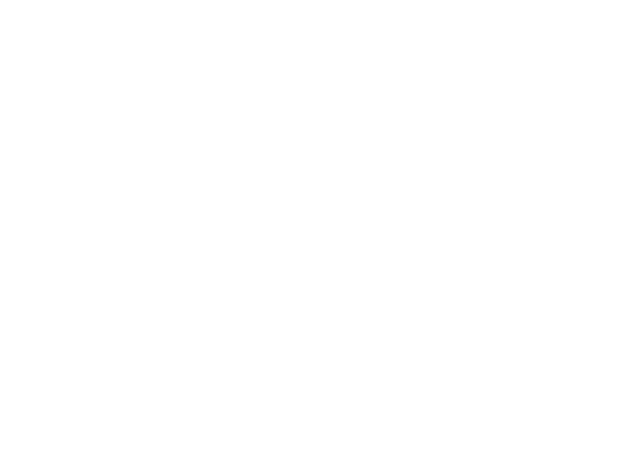
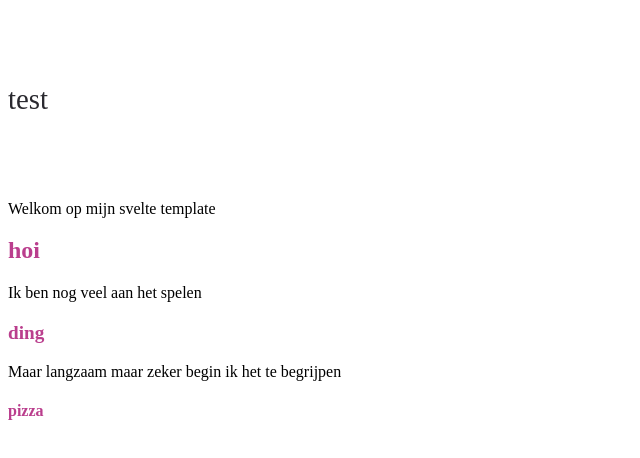
Before and after one commit to marcoFijan/frontend-applications, a Svelte app: page / in a window 1280 px wide. Shown: the top 458 px of the page, without its empty margins (0-640 px from the left). Built offline with nearby package versions, Linux system fonts and the light colour scheme.

Commit message:
added atom-structure + played around with components

```diff
--- a/src/App.svelte
+++ b/src/App.svelte
@@ -1,23 +1,21 @@
 <script type="text/javascript">
   import Nested from './Nested.svelte';
-  export let name = 'unknown';
+  import H1 from '/src/components/atoms/Header1.svelte';
+  import H2 from '/src/components/atoms/Header2.svelte';
+  import H3 from '/src/components/atoms/Header3.svelte';
+  import H4 from '/src/components/atoms/Header4.svelte';
+  import P from '/src/components/atoms/Paragraph.svelte';
+  // export let name = 'unknown';
 </script>
 
-<style type="text/stylus">
-  /* prettier-ignore */
-  .note
-    color #ff3e00
-  h1
-    color blue
-</style>
+<H1 content='test'/>
+<P content='Welkom op mijn svelte template'/>
+<H2 content='hoi'/>
+<P content='Ik ben nog veel aan het spelen'/>
+<H3 content='ding'/>
+<P content='Maar langzaam maar zeker begin ik het te begrijpen'/>
+<H4 content='pizza'/>
 
-<!-- prettier-ignore -->
-<template type="text/pug">
-  h1.note This is the svelte-preproces example - built with svite
-  hr
-  h1 Hello!
-  br
-  input(bind:value="{name}")
-  br
-  Nested("{name}")
-</template>
+<!-- <style>
+
+</style> -->
--- a/src/Nested.svelte
+++ b/src/Nested.svelte
@@ -1,5 +1,5 @@
-<script>
+<!-- <script>
   export let name = '';
 </script>
 
-<div>Your name is '{name}'</div>
+<div>Your name is '{name}'</div> -->
--- /dev/null
+++ b/src/components/atoms/Header1.svelte
@@ -0,0 +1,15 @@
+<script>
+    export let content = 'Header 1';
+</script>
+
+<style>
+    h1{
+        /* color: #BA3E8D; */
+        font-size: 1.8em;
+        padding: 8vh 0;
+        color: #2A292F;
+        font-weight: normal;
+    }
+</style>
+
+<h1>{content}</h1>
--- /dev/null
+++ b/src/components/atoms/Header2.svelte
@@ -0,0 +1,12 @@
+<script>
+    export let content = 'Header 1';
+</script>
+
+<style>
+    h2{
+        color: #BA3E8D;
+        font-size: 1.5em;
+    }
+</style>
+
+<h2>{content}</h2>
--- /dev/null
+++ b/src/components/atoms/Header3.svelte
@@ -0,0 +1,12 @@
+<script>
+    export let content = 'Header 1';
+</script>
+
+<style>
+    h3{
+        color: #BA3E8D;
+        font-size: 1.2em;
+    }
+</style>
+
+<h3>{content}</h3>
--- /dev/null
+++ b/src/components/atoms/Header4.svelte
@@ -0,0 +1,12 @@
+<script>
+    export let content = 'Header 1';
+</script>
+
+<style>
+    h4{
+        color: #BA3E8D;
+        font-size: 1em;
+    }
+</style>
+
+<h4>{content}</h4>
--- /dev/null
+++ b/src/components/atoms/Paragraph.svelte
@@ -0,0 +1,12 @@
+<script>
+    export let content = 'Header 1';
+</script>
+
+<style>
+    h1{
+        color: #2A292F;
+        font-size: 1em;
+    }
+</style>
+
+<p>{content}</p>
```
Also changed, not shown: src/components/Index.svelte (added, +9 -0 lines).
